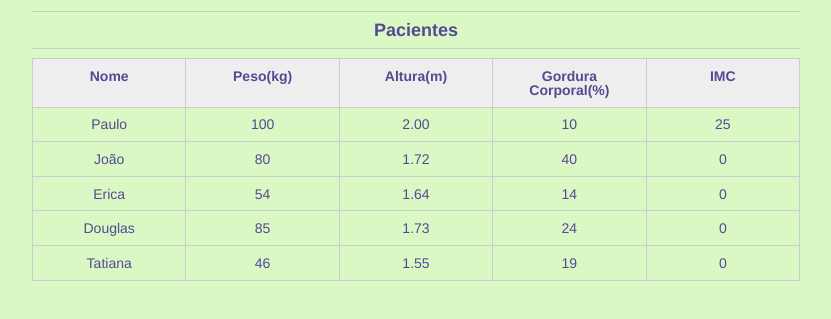
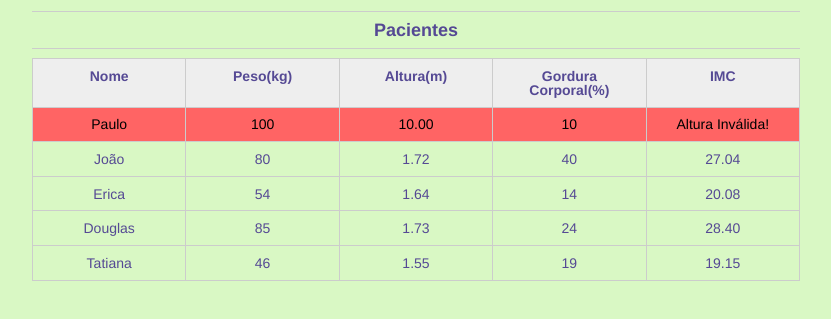
Before and after one commit to QuerenFernandes/projetoNutricao, a plain HTML site: page index.html in a window 1280 px wide. Shown: the part 45-364 px from the top of the page, without its empty margins (224-1055 px from the left). Drawn offline with Linux system fonts and the light colour scheme.

Commit message:
adicionando loop e destaque para info invalidas

```diff
--- a/css/index.css
+++ b/css/index.css
@@ -139,3 +139,12 @@ button[disabled=disabled], button:disabled {
 .campo-invalido{
 	border: 1px solid red;
 }
+
+#mensagem-erro {
+	color: black;
+}
+
+.paciente-invalido {
+	background-color: #FF6464;
+	color: black;
+}
--- a/index.html
+++ b/index.html
@@ -32,7 +32,7 @@
 						<tr class="paciente" id="primeiro-paciente">
 							<td class="info-nome">Paulo</td>
 							<td class="info-peso">100</td>
-							<td class="info-altura">2.00</td>
+							<td class="info-altura">10.00</td>
 							<td class="info-gordura">10</td>
 							<td class="info-imc">0</td>
 						</tr>
--- a/js/index.js
+++ b/js/index.js
@@ -1,8 +1,9 @@
-/*ALTERANDO O TÍTULO*/
+//ALTERANDO O TÍTULO
 var titulo = document.querySelector(".container__titulo");
 titulo.textContent = "Tabela de Nutrição";
 
-/*BUSCANDO DADOS DO PACIENTE*/
+/*
+//BUSCANDO DADOS DO PACIENTE
 var paciente = document.querySelector("#primeiro-paciente");
 
 var tdPeso = paciente.querySelector(".info-peso");
@@ -13,7 +14,7 @@ var altura = tdAltura.textContent;
 
 var tdImc = paciente.querySelector(".info-imc");
 
-/*COLOCANDO CONDIÇÕES PARA O CÁLCULO*/
+//COLOCANDO CONDIÇÕES PARA O CÁLCULO
 var pesoEhValido = true;
 var alturaEhValida = true;
 
@@ -34,9 +35,52 @@ if (pesoEhValido && alturaEhValida) {
     tdImc.textContent = imc;
 }
 
+*/
+
+/*INSERINDO ARRAY PARA OTIMIZAÇÃO DO CÓDIGO (mesmo código comentado acima)*/
+
+var pacientes = document.querySelectorAll(".paciente");
+
+for(var i = 0; i < pacientes.length; i++) {
+
+    var paciente = pacientes[i];
+
+    var tdPeso = paciente.querySelector(".info-peso");
+    var peso = tdPeso.textContent;
+
+    var tdAltura = paciente.querySelector(".info-altura");
+    var altura = tdAltura.textContent;
+
+    var tdImc = paciente.querySelector(".info-imc");
 
 
-console.log(paciente);
-console.log(peso);
-console.log(altura);
-console.log(imc);
+    var pesoEhValido = true;
+    var alturaEhValida = true;
+
+    if (peso <= 0 || peso >= 1000) {
+        console.log("Peso Inválido!");
+        pesoEhValido = false;
+        tdImc.textContent = "Peso Inválido!";
+        /*NÃO APLICAR O ESTILO DIRETAMENTE NO JS, CRIAR UMA CLASSE NO CSS.
+        paciente.style.color = "black";
+        paciente.style.backgroundColor = "#FF6464";
+        */
+        paciente.classList.add("paciente-invalido");
+    }
+
+    if (altura <= 0 || altura >= 3.00) {
+        console.log("Alura Inválida!");
+        alturaEhValida = false;
+        tdImc.textContent = "Altura Inválida!";
+        /*NÃO APLICAR O ESTILO DIRETAMENTE NO JS, CRIAR UMA CLASSE NO CSS.
+        paciente.style.color = "black";
+        paciente.style.backgroundColor = "#FF6464";
+        */
+       paciente.classList.add("paciente-invalido");
+    }
+
+    if (pesoEhValido && alturaEhValida) {
+        var imc = peso / (altura * altura);
+        tdImc.textContent = imc.toFixed(2); //funcao - limita a quantidade de casas decimais
+    }
+}
```
